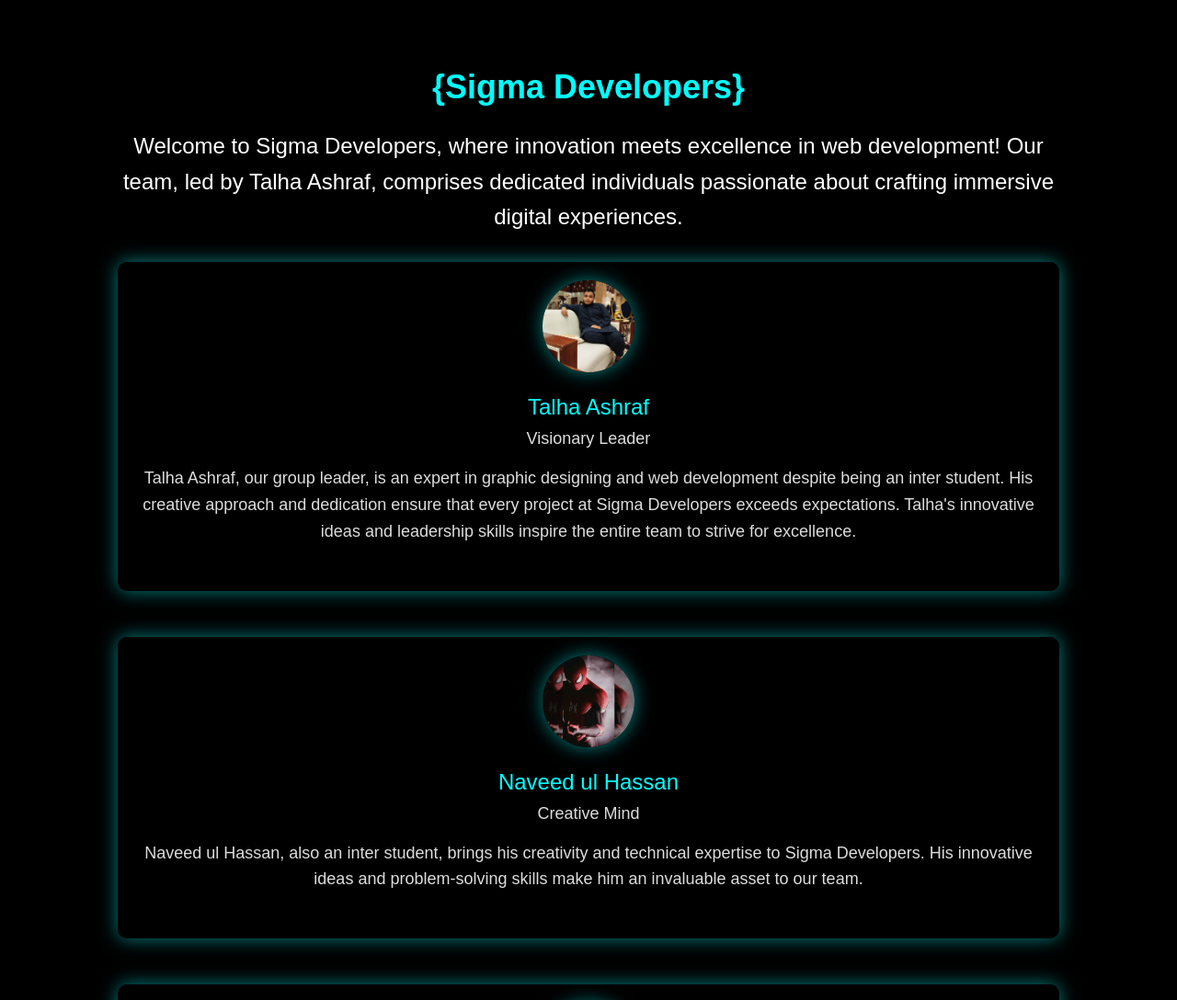
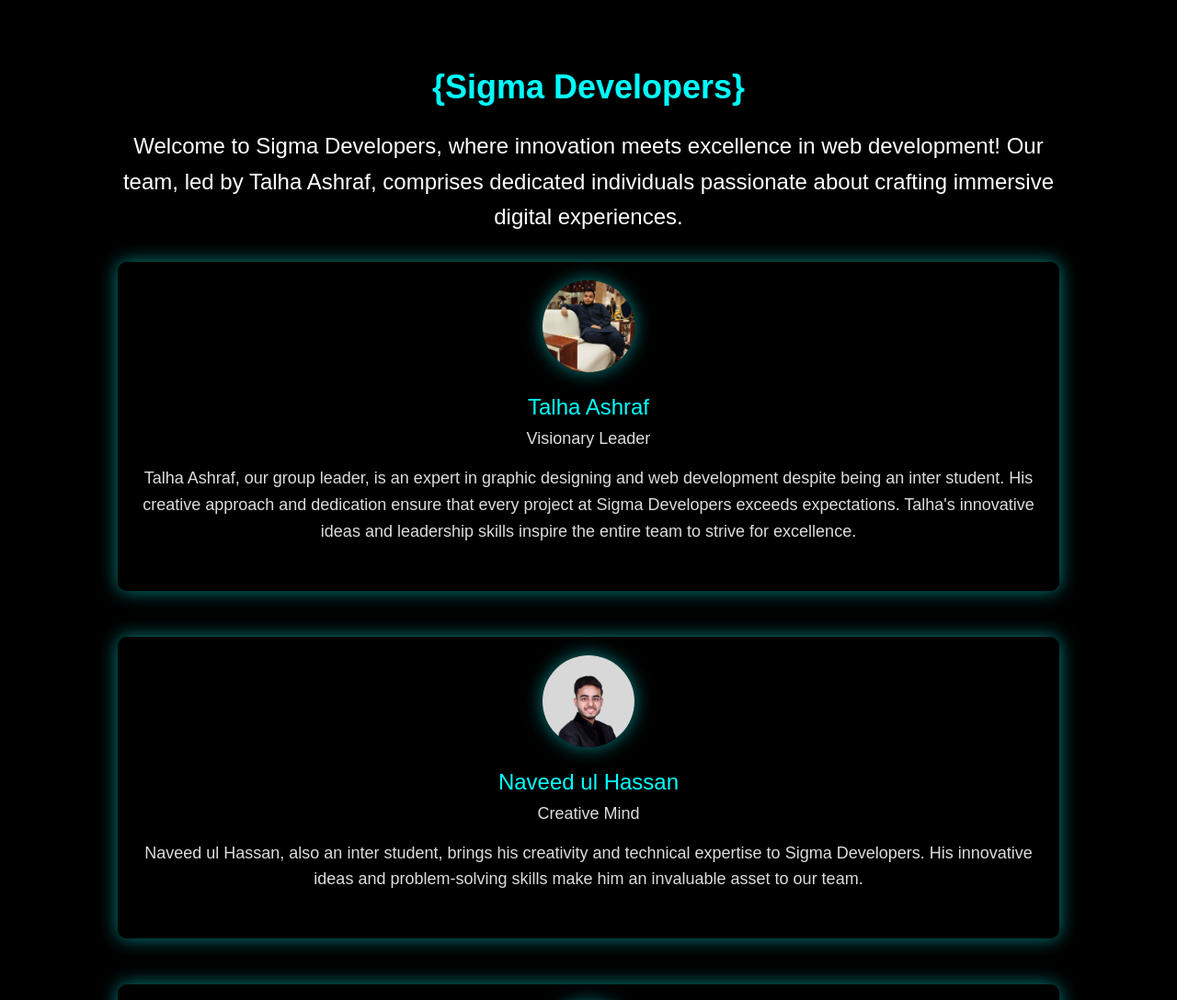
Before and after one commit to Talhaashraf92/Drivenation, a plain HTML site: page about us.html in a window 1280 px wide. Shown: the top 1088 px of the page at 92% size. Drawn offline with Linux system fonts and the light colour scheme.

Commit message:
added this html file

```diff
--- a/about us.html
+++ b/about us.html
@@ -85,7 +85,7 @@
 
     <div class="member">
       <div class="card">
-        <img src="naveed.png.jpg" alt="Naveed ul Hassan">
+        <img src="WhatsApp Image 2024-02-22 at 03.54.34_eabd719e.jpg" alt="Naveed ul Hassan">
         <div class="name">Naveed ul Hassan</div>
         <div class="position">Creative Mind</div>
         <p>Naveed ul Hassan, also an inter student, brings his creativity and technical expertise to Sigma Developers. His innovative ideas and problem-solving skills make him an invaluable asset to our team.</p>
```
